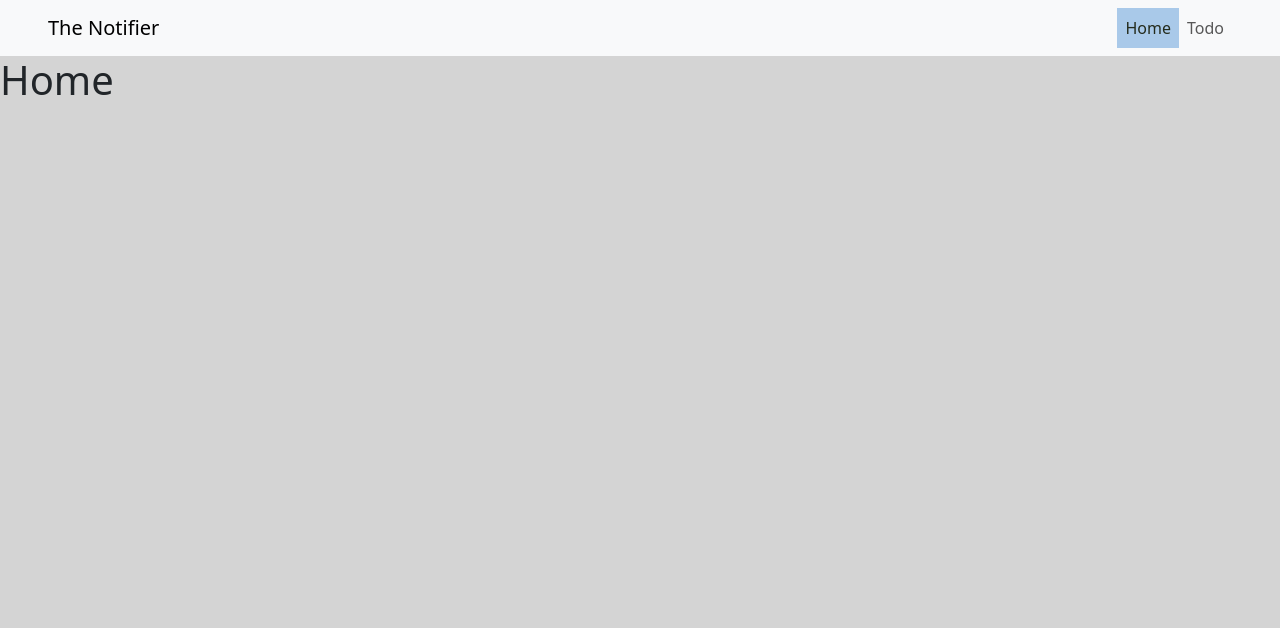
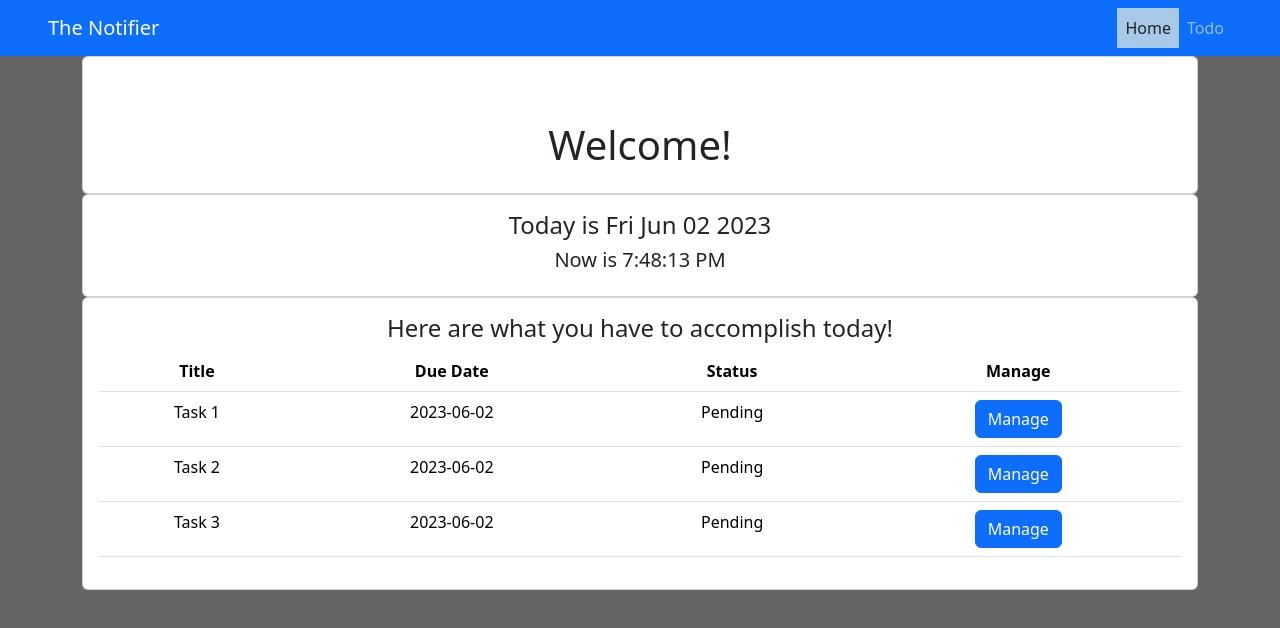
Before and after one commit to Pheogrammer/to-do, a React (Create React App) app: page / in a window 1280 px wide. Shown: the top 628 px of the page. Built offline with nearby package versions, Linux system fonts and the light colour scheme; no server answers.

Commit message:
i have added the tasks layout at home. should welcome user, show dates, and few taks to do

```diff
--- a/package.json
+++ b/package.json
@@ -9,6 +9,7 @@
     "axios": "^1.4.0",
     "bootstrap": "^5.3.0",
     "react": "^18.2.0",
+    "react-bootstrap": "^2.5.0-beta.1",
     "react-dom": "^18.2.0",
     "react-router-dom": "^6.11.2",
     "react-scripts": "5.0.1",
--- a/src/components/Home.js
+++ b/src/components/Home.js
@@ -1,6 +1,141 @@
-import React from 'react';
+import React, { useState, useEffect } from 'react';
+import { Modal, Button } from 'react-bootstrap';
+
 function Home() {
-  return <h1>Home</h1>;
+  const currentDate = new Date();
+  const [currentTime, setCurrentTime] = useState(new Date().toLocaleTimeString());
+
+  const [todoItems, setTodoItems] = useState([
+    { id: 1, title: 'Task 1', dueDate: '2023-06-02', done: false },
+    { id: 2, title: 'Task 2', dueDate: '2023-06-02', done: false },
+    { id: 3, title: 'Task 3', dueDate: '2023-06-02', done: false }
+  ]);
+  const [selectedTodo, setSelectedTodo] = useState(null);
+
+  useEffect(() => {
+    const timer = setInterval(() => {
+      setCurrentTime(new Date().toLocaleTimeString());
+    }, 1000);
+
+    return () => {
+      clearInterval(timer);
+    };
+  }, []);
+
+  const handleMarkAsDone = () => {
+    if (selectedTodo) {
+      const updatedTodos = todoItems.map(todo => {
+        if (todo.id === selectedTodo.id) {
+          return { ...todo, done: true };
+        }
+        return todo;
+      });
+      setTodoItems(updatedTodos);
+      setSelectedTodo(null);
+    }
+  };
+
+  const handleModalOpen = (todo) => {
+    setSelectedTodo(todo);
+  };
+
+  const handleModalClose = () => {
+    setSelectedTodo(null);
+  };
+
+  const todoItemsDueToday = todoItems.filter(item => item.dueDate === currentDate.toISOString().split('T')[0]);
+
+  return (
+    <div>
+      <div className="container">
+        <div className="row">
+          <div className="col">
+            <div className="card">
+              <div className="card-body text-center mt-5">
+                <h1>Welcome!</h1>
+              </div>
+            </div>
+          </div>
+        </div>
+        <div className="row">
+          <div className="col">
+            <div className="card">
+              <div className="card-body text-center">
+                <div>
+                  <h4>Today is {currentDate.toDateString()}</h4>
+                </div>
+                <div>
+                  <h5>Now is {currentTime}</h5>
+                </div>
+              </div>
+            </div>
+          </div>
+        </div>
+        <div className="row">
+          <div className="col">
+            <div className="card">
+              <div className="card-body text-center">
+                {todoItemsDueToday.length > 0 ? (
+                  <div>
+                    <h4>Here are what you have to accomplish today!</h4>
+                    <table className="table">
+                      <thead>
+                        <tr>
+                          <th>Title</th>
+                          <th>Due Date</th>
+                          <th>Status</th>
+                          <th>Manage</th>
+                        </tr>
+                      </thead>
+                      <tbody>
+                        {todoItemsDueToday.map(item => (
+                          <tr key={item.id}>
+                            <td>{item.title}</td>
+                            <td>{item.dueDate}</td>
+                            <td>{item.done ? 'Done' : 'Pending'}</td>
+                            <td>
+                              <Button onClick={() => handleModalOpen(item)}>Manage</Button>
+                            </td>
+                          </tr>
+                        ))}
+                      </tbody>
+                    </table>
+                  </div>
+                ) : (
+                  <p>No todo items due today.</p>
+                )}
+              </div>
+            </div>
+          </div>
+        </div>
+      </div>
+
+      <Modal show={selectedTodo !== null} onHide={handleModalClose}>
+        <Modal.Header closeButton>
+          <Modal.Title>Todo Details</Modal.Title>
+        </Modal.Header>
+        <Modal.Body>
+          {selectedTodo && (
+            <div>
+              <h5>Title: {selectedTodo.title}</h5>
+              <p>Due Date: {selectedTodo.dueDate}</p>
+              <p>Status: {selectedTodo.done ? 'Done' : 'Pending'}</p>
+            </div>
+          )}
+        </Modal.Body>
+        <Modal.Footer>
+          {!selectedTodo?.done && (
+            <Button variant="success" onClick={handleMarkAsDone}>
+              Mark as Done
+            </Button>
+          )}
+          <Button variant="secondary" onClick={handleModalClose}>
+            Close
+          </Button>
+        </Modal.Footer>
+      </Modal>
+    </div>
+  );
 }
 
 export default Home;
--- a/src/components/Navigation.js
+++ b/src/components/Navigation.js
@@ -5,7 +5,7 @@ import 'bootstrap/dist/css/bootstrap.min.css';
 const Navigation = () => {
   const location = useLocation();
   return (
-    <nav className="navbar navbar-expand-lg navbar-light bg-light px-5">
+    <nav className="navbar navbar-expand-lg navbar-dark bg-primary px-5">
       <Link className="navbar-brand" to="/">The Notifier</Link>
       <button
         className="navbar-toggler"
--- a/src/index.css
+++ b/src/index.css
@@ -3,7 +3,7 @@ body {
   font-family: -apple-system, BlinkMacSystemFont, 'Roboto';
   -webkit-font-smoothing: antialiased;
   -moz-osx-font-smoothing: grayscale;
-  background-color: rgb(212, 212, 212) !important;
+  background-color: rgb(102, 101, 101) !important;
 
 }
 
@@ -14,5 +14,9 @@ code {
 
 .navbar-nav .nav-item.active .nav-link {
   background-color: #a9c9e9;
-  color: #242b1c;
+  color: #222222;
 }
+
+.card{
+  background-color: blanchedalmond;
+}
```
Also changed, not shown: 1 other file (tests, documents, lock files or other folders).
